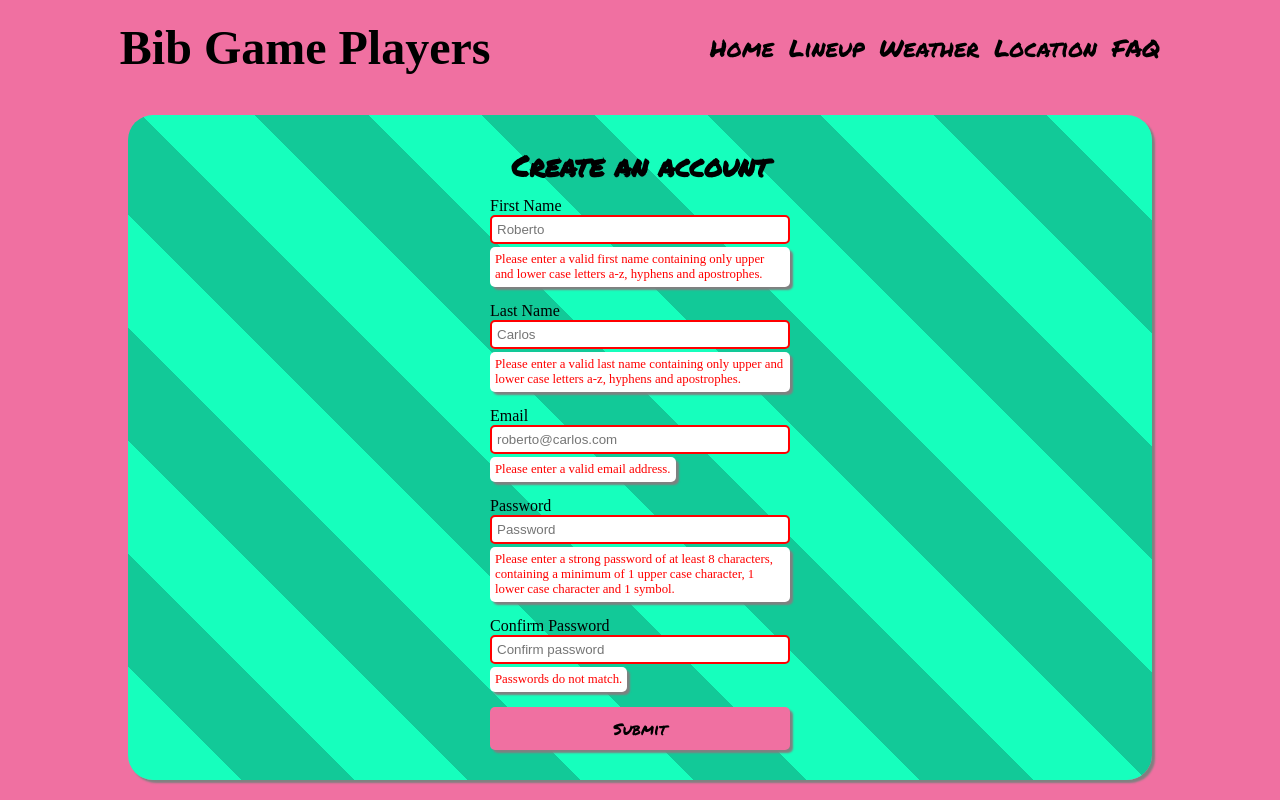
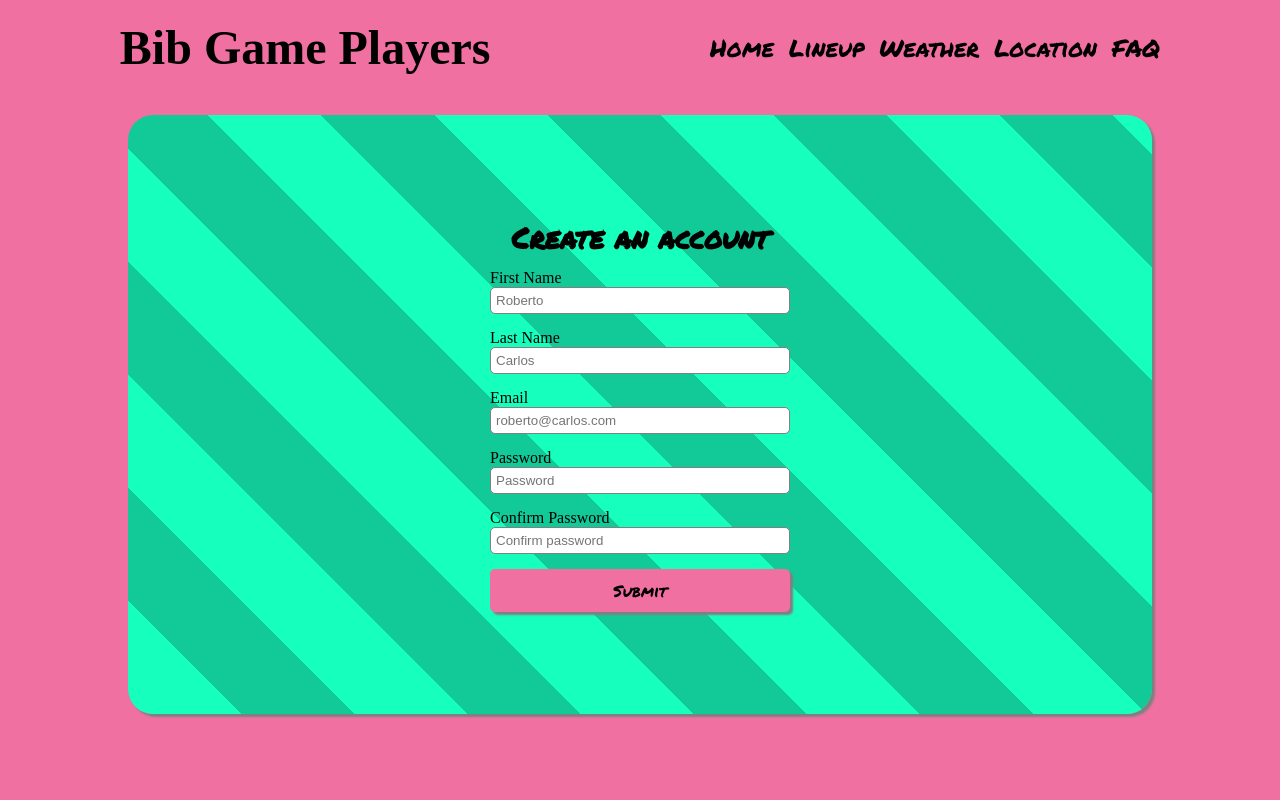
Before and after one commit to hippobobimus/football-organiser, a React (Create React App) app in the folder frontend/: page /register in a window 1280 px wide. Built offline with nearby package versions, Linux system fonts and the light colour scheme; a web font is replaced by a local one.

Commit message:
input validation messages/formatting now hidden until the first time an input field is exited.

```diff
--- a/frontend/src/components/form/FormInput.js
+++ b/frontend/src/components/form/FormInput.js
@@ -1,12 +1,20 @@
+import { useState } from 'react';
 import * as Styled from './FormInput.styles';
 
 const FormInput = (props) => {
   const { label, errorMessage, ...inputProps } = props;
+  const [visited, setVisited] = useState();
+
+  const handleBlur = (e) => {
+    // visited state is applied after an input is left for the first time
+    // so that formatting related to input validation can be hidden initially.
+    setVisited(true);
+  };
 
   return (
     <Styled.InputContainer>
       <Styled.FormLabel htmlFor={inputProps.id}>{label}</Styled.FormLabel>
-      <Styled.Input {...inputProps} />
+      <Styled.Input visited={visited} onBlur={handleBlur} {...inputProps} />
       <Styled.ErrorMessage>{errorMessage}</Styled.ErrorMessage>
     </Styled.InputContainer>
   );
--- a/frontend/src/components/form/FormInput.styles.js
+++ b/frontend/src/components/form/FormInput.styles.js
@@ -27,13 +27,17 @@ const Input = styled.input`
   padding: 5px;
   width: 100%;
 
-  &:invalid {
-    border: 2px solid ${(props) => props.theme.inputErrorBorderClr};
-  }
+  ${(props) =>
+    props.visited &&
+    `
+    &:invalid {
+      border: 2px solid ${props.theme.inputErrorBorderClr};
+    }
 
-  &:invalid + ${ErrorMessage} {
-    display: block;
-  }
+    &:invalid + ${ErrorMessage} {
+      display: block;
+    }
+  `}
 `;
 
 export { ErrorMessage, FormLabel, Input, InputContainer };
```
